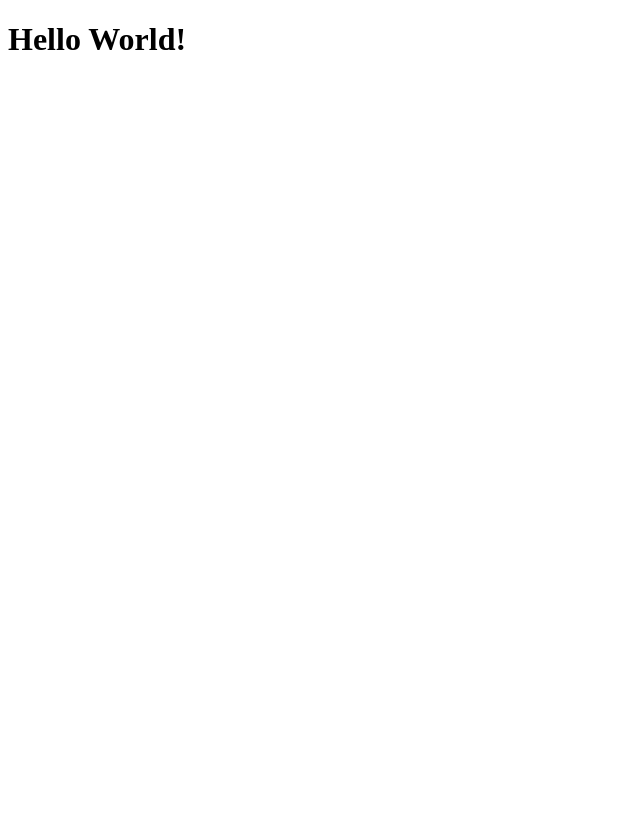
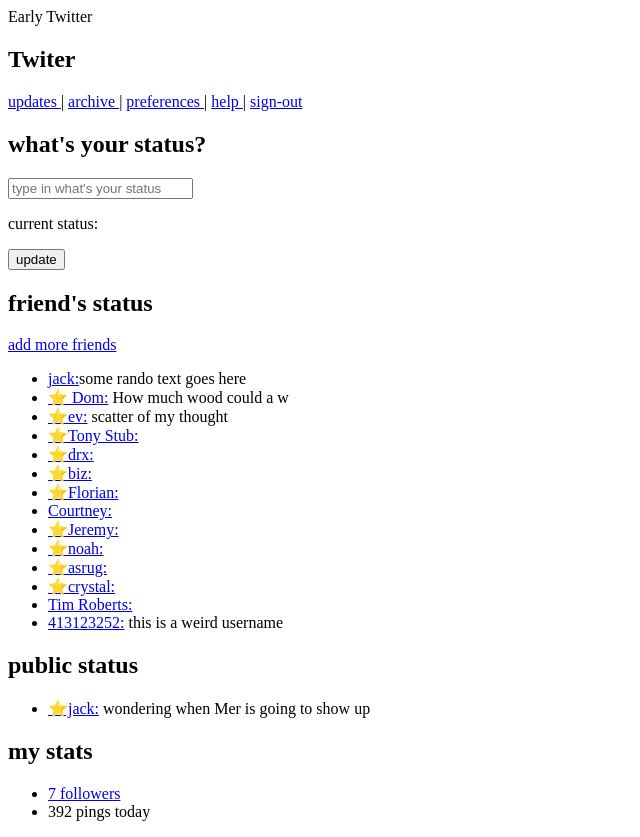
Before and after one commit to virtutae/early-twitter, a website: page index.html in a window 1280 px wide. Shown: the whole page, without its empty margins (0-640 px from the left). Before the commit the page ends 800 px from the top, so only its background shows below. Drawn offline with Linux system fonts and the light colour scheme.

Commit message:
html code created

```diff
--- a/index.html
+++ b/index.html
@@ -1,11 +1,125 @@
 <!DOCTYPE html>
 <html lang="en">
   <head>
-    <!-- You may want to change the site title -->
-    <title>foobar</title>
+    Early Twitter
+    <title>Early Twitter</title>
   </head>
   <body>
-    <!-- put your content below -->
-    <h1>Hello World!</h1>
+    <header>
+    <h2>Twiter</h2>
+    <p>
+      <a href='#'> updates </a> |
+      <a href='#'> archive </a> |
+      <a href='#'> preferences </a> |
+      <a href='#'> help </a> |
+      <a href='#'> sign-out </a>
+    </p>
+    </header>
+    <main>
+      <section>
+        <h1>what's your status?</h1>
+        <input type="text" placeholder="type in what's your status">
+        <p>current status: </p>
+        <button> update </button>
+      </section>
+      <section>
+        <h2>friend's status</h2>
+        <p> <a href='#'> add more friends </a> </p>
+        <ul>
+          <li><a href='#'>jack:</a>some rando text goes here</li>
+          <li><a href='#'>⭐ Dom:</a> How much wood could a w</li>
+          <li><a href='#'>⭐ev:</a> scatter of my thought</li>
+          <li><a href='#'>⭐Tony Stub:</a></li>
+          <li><a href='#'>⭐drx:</a></li>
+          <li><a href='#'>⭐biz:</a></li>
+          <li><a href='#'>⭐Florian:</a></li>
+          <li><a href='#'>Courtney:</a></li>
+          <li><a href='#'>⭐Jeremy:</a></li>
+          <li><a href='#'>⭐noah:</a></li>
+          <li><a href='#'>⭐asrug:</a></li>
+          <li><a href='#'>⭐crystal:</a></li>
+          <li><a href='#'>Tim Roberts:</a></li>
+          <li><a href='#'>413123252:</a> this is a weird username</li>
+         </ul>
+      </section>
+      <section>
+        <h2>public status</h2>
+        <ul>
+          <li>
+            <a href='#'>⭐jack:</a> wondering when Mer is going to show up</p>
+          </li>
+        </ul>
+
+      </section>
+      <h2>my stats</h2>
+      <ul>
+        <li><a href='#'>7 followers</a></li>
+        <li> 392 pings today</li>
+      </ul>
+      </section>
+
+
+
+
+
+
+
+
+
+
+
+
+
+
+
+
+
+
+
+
+
+
+
+
+
+
+    </main>
+
+
+
+
+
+
+
+
+
+
+
+
+
+
+
+
+
+
+
+
+
+
+
+
+
+
+
+
+
+
+
+
+
+
+
+
+
   </body>
 </html>
```
